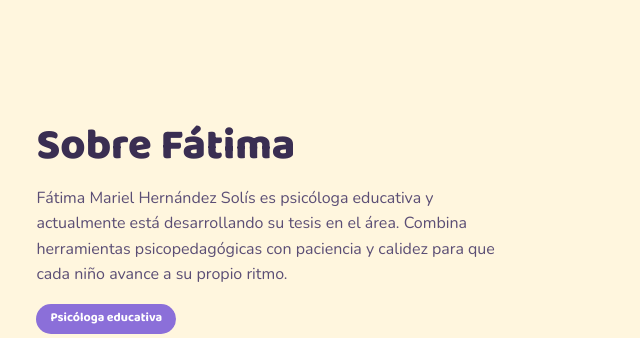
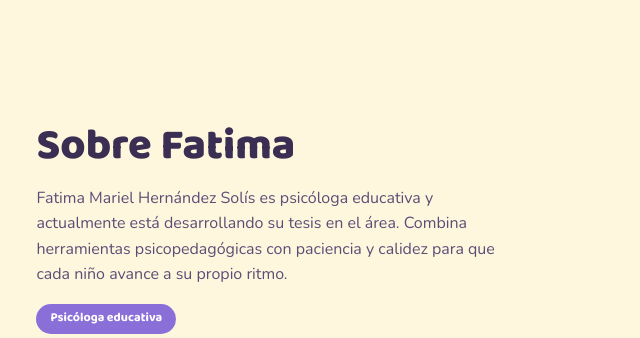
Before and after one commit to JorgeVeraL/Educamente, a plain HTML site: page index.html in a window 1280 px wide. Shown: the part 1780-2118 px from the top of the page, 589-1229 px from the left. Drawn offline with nearby package versions, Linux system fonts and the light colour scheme.

Commit message:
Correct spelling of 'Fátima' to 'Fatima'

```diff
--- a/index.html
+++ b/index.html
@@ -84,8 +84,8 @@
   <div class="about wrap">
     <div class="about__pic">👩‍🏫</div>
     <div>
-      <h2>Sobre Fátima</h2>
-      <p>Fátima Mariel Hernández Solís es psicóloga educativa y actualmente está desarrollando su tesis en el área. Combina herramientas psicopedagógicas con paciencia y calidez para que cada niño avance a su propio ritmo.</p>
+      <h2>Sobre Fatima</h2>
+      <p>Fatima Mariel Hernández Solís es psicóloga educativa y actualmente está desarrollando su tesis en el área. Combina herramientas psicopedagógicas con paciencia y calidez para que cada niño avance a su propio ritmo.</p>
       <span class="tag">Psicóloga educativa</span>
     </div>
   </div>
```
